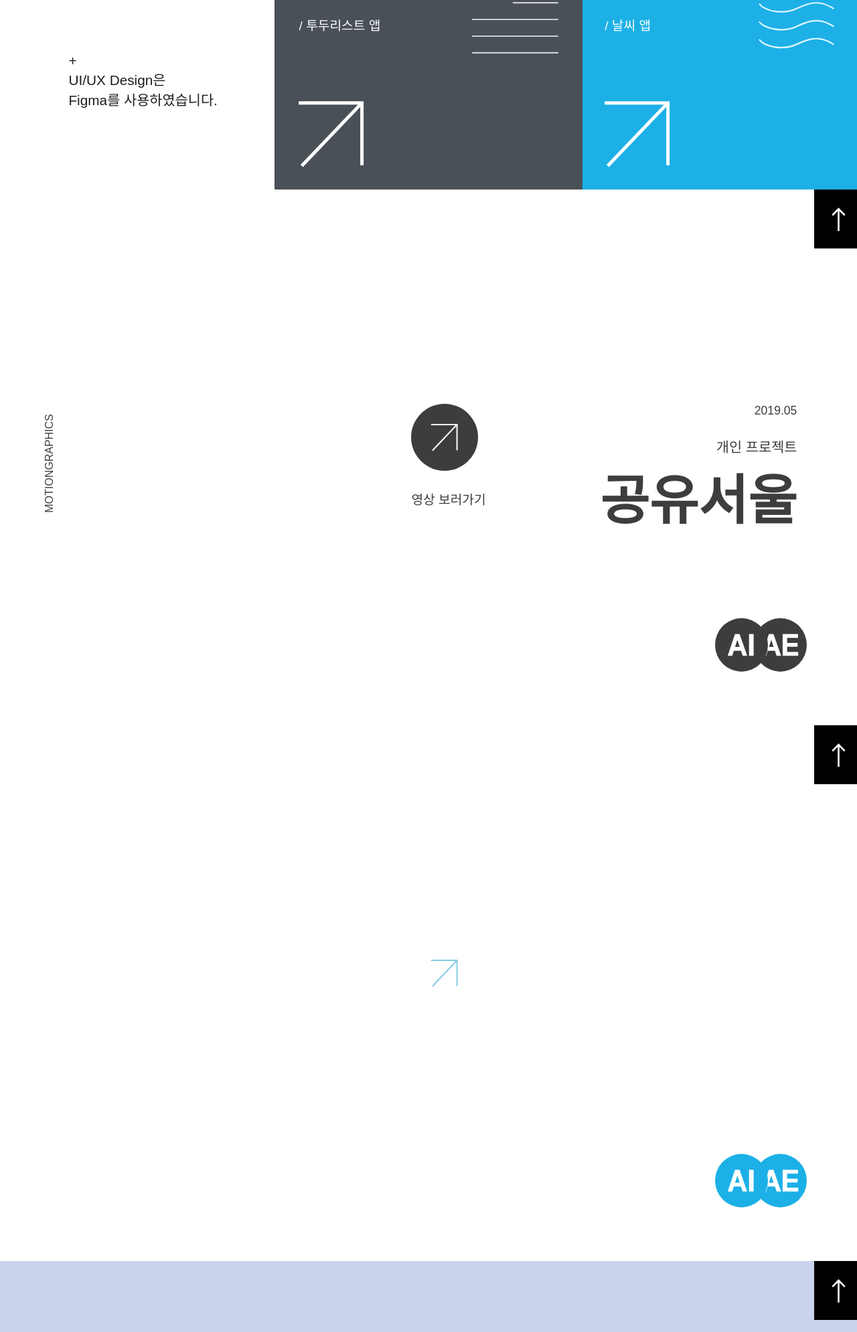
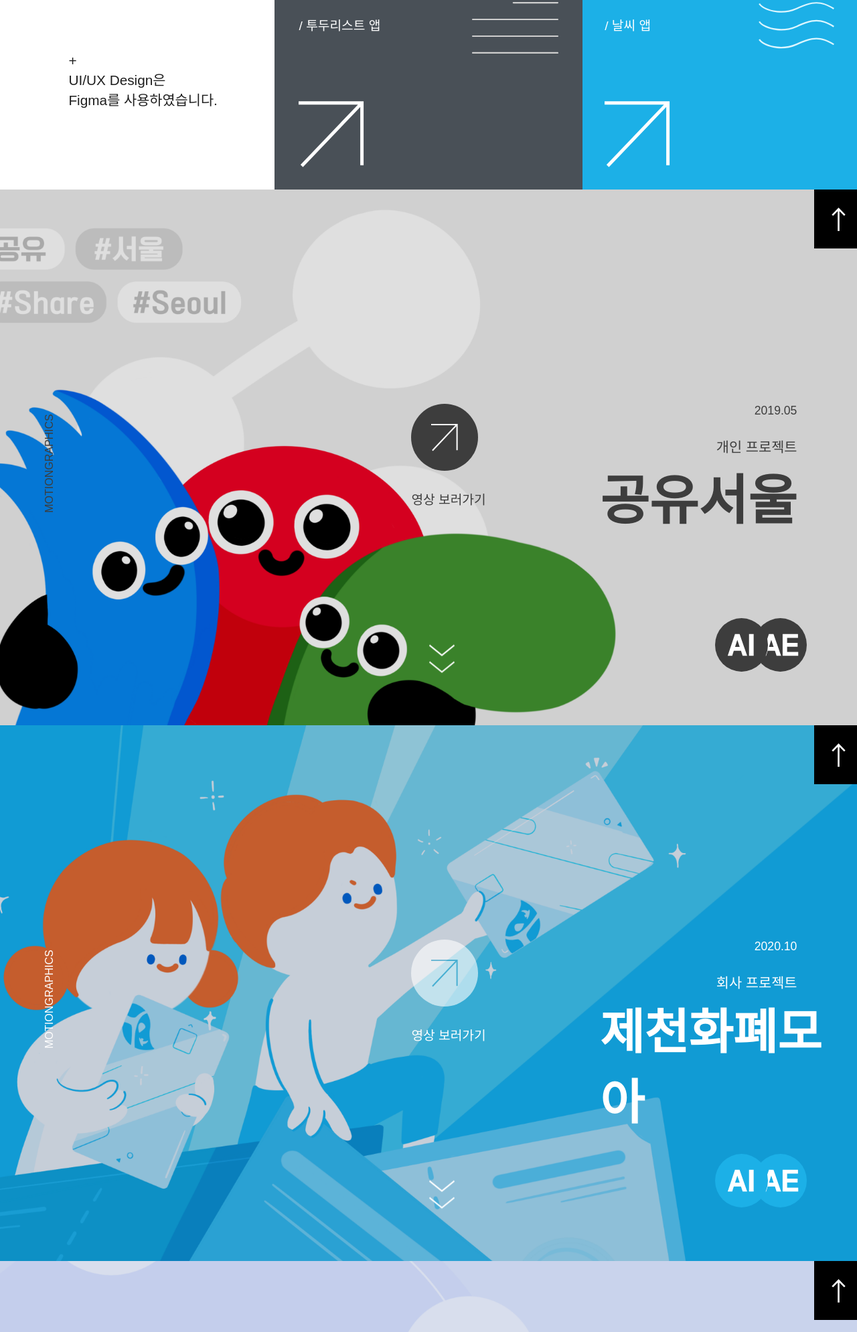
Before and after one commit to kimjisooh/portfolio, a website: page index.html in a window 1280 px wide. Shown: the part 2117-4106 px from the top of the page at 67% size. Drawn offline with Linux system fonts and the light colour scheme; a web font is replaced by a local one.

Commit message:
modify images files

```diff
--- a/css/main.css
+++ b/css/main.css
@@ -676,7 +676,7 @@ section {
   left: 0;
   width: 100%;
   height: 100vh;
-  background-image: url('images/공유서울BG.png');
+  background-image: url('../images/공유서울BG.png');
   background-repeat: no-repeat;
   background-size: cover;
   background-position: center;
@@ -863,7 +863,7 @@ section {
   top: 0;
   width: 100%;
   height: 100vh;
-  background-image: url('images/제천화폐모아BG_1.png');
+  background-image: url('../images/제천화폐모아BG.png');
   background-repeat: no-repeat;
   background-size: cover;
   background-position: center;
@@ -1036,7 +1036,7 @@ section {
   /* flex-direction: column; */
   width: 100vw;
   height: 100vh;
-  background-image: url('images/청소년안전망BG.png');
+  background-image: url('../images/청소년안전망BG.png');
   background-repeat: no-repeat;
   background-size: cover;
   background-position: center;
```
